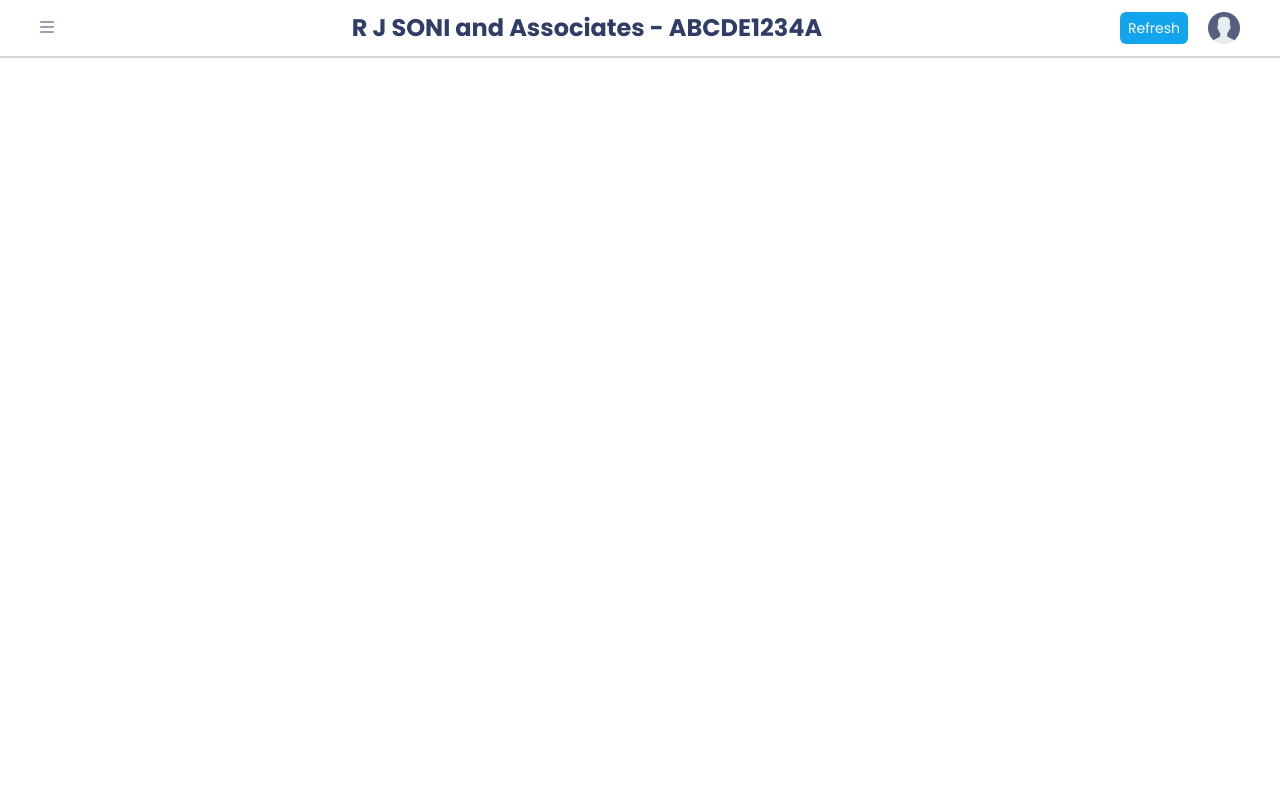
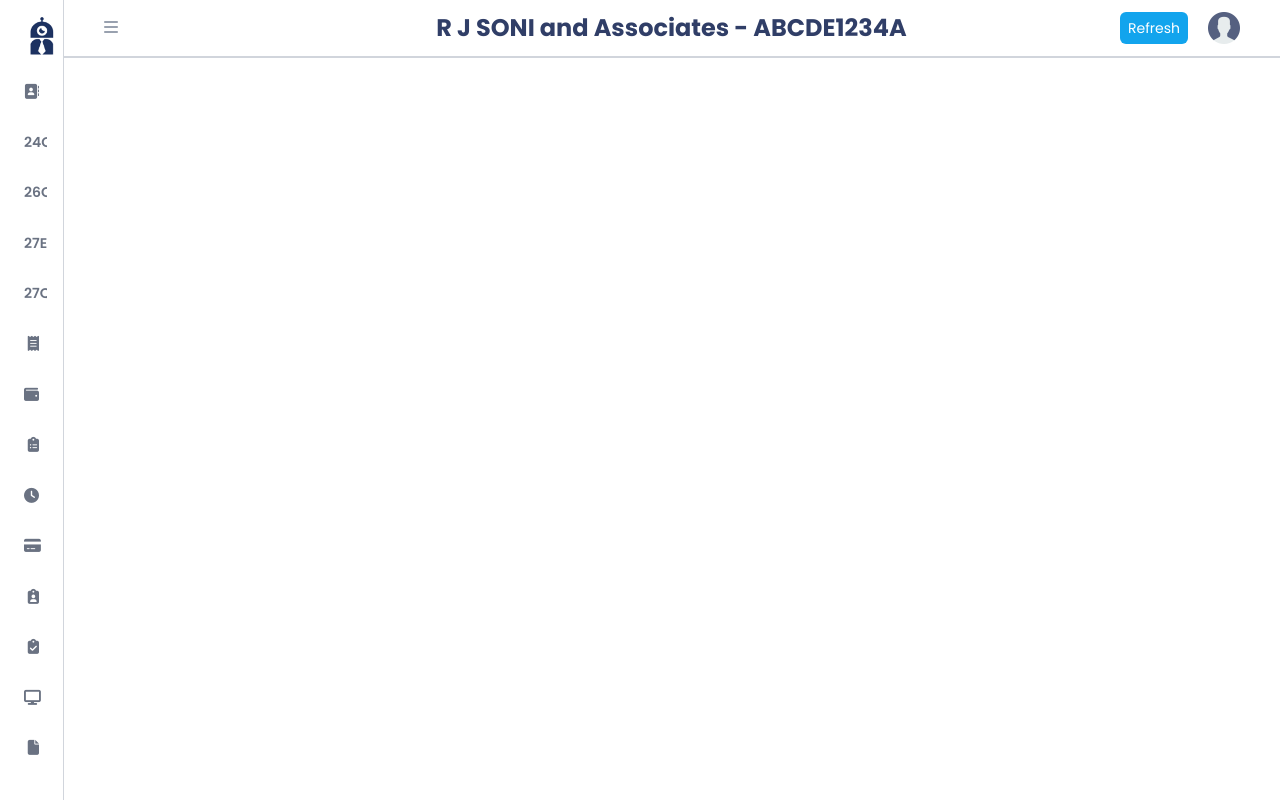
Before and after one commit to coderscode43/banking-etds, a React (Vite) app: page /home in a window 1280 px wide. Built offline with nearby package versions, Linux system fonts and the light colour scheme.

Commit message:
Complete the sidebar of WOT and make some fixes to topbars and layout

```diff
--- /dev/null
+++ b/src/components/navigation/HomeSCSidebar.jsx
@@ -0,0 +1,173 @@
+import React from "react";
+
+const navItems = [
+  {
+    id: "branch",
+    label: "Select RO",
+    page: "branch",
+    iconClass: "fa-solid fa-address-book",
+  },
+  {
+    id: "form24QDeductee",
+    label: "Form 24Q",
+    page: "form24QDeductee",
+    textIcon: "24Q",
+  },
+  {
+    id: "form26QDeductee",
+    label: "Form 26Q",
+    page: "form26QDeductee",
+    textIcon: "26Q",
+  },
+  {
+    id: "form27EQDeductee",
+    label: "Form 27EQ",
+    page: "form27EQDeductee",
+    textIcon: "27EQ",
+  },
+  {
+    id: "form27QDeductee",
+    label: "Form 27Q",
+    page: "form27QDeductee",
+    textIcon: "27Q",
+  },
+  {
+    id: "challan",
+    label: "Challan",
+    page: "challan",
+    iconClass: "fa-solid fa-receipt",
+  },
+  {
+    id: "totalAmount",
+    label: "Total Amount",
+    page: "totalAmount",
+    iconClass: "fa-solid fa-wallet",
+  },
+  {
+    id: "panUpdateList",
+    label: "PAN Update List",
+    page: "panUpdateList",
+    iconClass: "fa-solid fa-clipboard-list",
+  },
+  {
+    id: "statementStatus",
+    label: "Statement Status",
+    page: "statementStatus",
+    iconClass: "fa-solid fa-clock",
+  },
+  {
+    id: "deductorDetails",
+    label: "Deductor Details",
+    page: "deductorDetails",
+    iconClass: "fa-solid fa-credit-card",
+  },
+  {
+    id: "correctionRequest",
+    label: "Correction/Query Request",
+    page: "correctionRequest",
+    iconClass: "fa-solid fa-clipboard-user",
+  },
+  {
+    id: "regularReturn",
+    label: "Regular Return",
+    page: "regularReturn",
+    iconClass: "fa-solid fa-clipboard-check",
+  },
+  {
+    id: "uploadCertificate",
+    label: "Upload Certificate",
+    page: "uploadCertificate",
+    iconClass: "fa-solid fa-display",
+  },
+  {
+    id: "ldc",
+    label: "LCD Details",
+    page: "ldc",
+    iconClass: "fa-solid fa-file",
+  },
+  {
+    id: "userDetails",
+    label: "Users",
+    page: "userDetails",
+    iconClass: "fa-solid fa-users",
+  },
+  {
+    id: "logs",
+    label: "Logs",
+    page: "logs",
+    iconClass: "fa-solid fa-clock-rotate-left",
+  },
+  {
+    id: "userDetails-2",
+    label: "Users",
+    page: "userDetails",
+    iconClass: "fa-solid fa-power-off",
+  },
+];
+
+const HomeSCSidebar = () => {
+  return (
+    <>
+      <div className="absolute top-0 z-10 h-screen">
+        <nav
+          className="group transition-width flex h-full w-16 flex-col overflow-hidden border-r border-gray-300 bg-white p-4 pb-8 text-gray-500 duration-300 ease-in-out hover:w-60"
+          style={{ transitionProperty: "width" }}
+        >
+          {/* Logo Section */}
+          <div className="mb-4 flex items-center justify-center gap-5">
+            {/* Hide TOS when collapsed, show on expand */}
+            <div className="opacity-0 transition-opacity duration-300 group-hover:opacity-100">
+              <img
+                className="h-10 object-contain"
+                src="/images/TOS-TRANSPARENT.png"
+                alt="TOS Logo"
+              />
+            </div>
+
+            {/* ROBO logo always visible */}
+            <img
+              className="h-10 object-contain"
+              src="/images/ROBO-TRANSPARENT.png"
+              alt="ROBO Logo"
+            />
+          </div>
+
+          {/* Scrollable nav items */}
+          <div className="hide-scrollbar flex-1 overflow-y-auto">
+            <ul className="space-y-3 text-[15px]">
+              {navItems.map(({ id, label, page, iconClass, textIcon }) => {
+                return (
+                  <li
+                    key={id}
+                    className="flex cursor-pointer items-center justify-between rounded-md px-2 py-2 whitespace-nowrap hover:bg-gray-100"
+                  >
+                    {/* Label: only show when sidebar is expanded */}
+                    <a
+                      href={page}
+                      className="w-0 overflow-hidden whitespace-nowrap opacity-0 transition-all duration-300 ease-in-out group-hover:ml-2 group-hover:w-auto group-hover:opacity-100"
+                      style={{
+                        transitionProperty: "opacity, width, margin-left",
+                      }}
+                    >
+                      {label}
+                    </a>
+
+                    {iconClass ? (
+                      <i className={`${iconClass} text-center`}></i>
+                    ) : (
+                      <span className="text-center text-sm font-semibold">
+                        {textIcon}
+                      </span>
+                    )}
+                  </li>
+                );
+              })}
+            </ul>
+          </div>
+        </nav>
+      </div>
+    </>
+  );
+};
+
+export default HomeSCSidebar;
--- a/src/components/navigation/HomeSCTopbar.jsx
+++ b/src/components/navigation/HomeSCTopbar.jsx
@@ -4,10 +4,10 @@ const HomeSCTopBar = () => {
   return (
     <header className="border-b-2 border-gray-300 bg-white">
       <div className="mx-10 flex h-14 items-center justify-between">
-        <div className="brand">
+        <div className="ps-16">
           <i className="fa-solid fa-bars cursor-pointer text-gray-400"></i>
         </div>
-        <div className="brand">
+        <div className="ml-[105px]">
           <h1 className="text-2xl font-bold text-[var(--primary-color)]">
             R J SONI and Associates - ABCDE1234A
           </h1>
--- /dev/null
+++ b/src/components/navigation/HomeWOTSidebar.jsx
@@ -0,0 +1,7 @@
+import React from "react";
+
+const HomeWOTSidebar = () => {
+  return <div>HomeWOTSidebar</div>;
+};
+
+export default HomeWOTSidebar;
--- a/src/components/navigation/HomeWOTTopBar.jsx
+++ b/src/components/navigation/HomeWOTTopBar.jsx
@@ -4,10 +4,10 @@ const HomeWOTTopBar = () => {
   return (
     <header className="border-b-2 border-gray-300 bg-white">
       <div className="mx-10 flex h-14 items-center justify-between">
-        <div className="brand">
+        <div>
           <i className="fa-solid fa-bars cursor-pointer text-gray-400"></i>
         </div>
-        <div className="brand">
+        <div className="ml-[105px]">
           <h1 className="text-2xl text-[var(--primary-color)]">
             Financial Year : <span className="font-bold">2025-26</span>, Branch
             Code : <span className="font-bold">1000</span>
--- a/src/layouts/HomeSCLayout.jsx
+++ b/src/layouts/HomeSCLayout.jsx
@@ -1,3 +1,4 @@
+import HomeSCSidebar from "@/components/navigation/HomeSCSidebar";
 import HomeSCTopBar from "@/components/navigation/HomeSCTopBar";
 import { Outlet } from "react-router-dom";
 
@@ -5,7 +6,8 @@ const HomeSClayout = () => {
   return (
     <>
       <HomeSCTopBar />
-      <main className="mx-10 my-5">
+      <HomeSCSidebar />
+      <main className="mx-10 my-5 ms-[104px]">
         <Outlet />
       </main>
     </>
--- a/src/main.css
+++ b/src/main.css
@@ -22,3 +22,18 @@ body {
   background-color: #ffffff;
   padding: 0.5rem 0.75rem;
 }
+
+/* Hide scrollbar for Chrome, Safari and Edge */
+.hide-scrollbar::-webkit-scrollbar {
+  display: none;
+}
+
+/* Hide scrollbar for Firefox */
+.hide-scrollbar {
+  scrollbar-width: none;
+}
+
+/* For IE, Edge Legacy */
+.custom-scrollbar {
+  -ms-overflow-style: none;
+}
```
